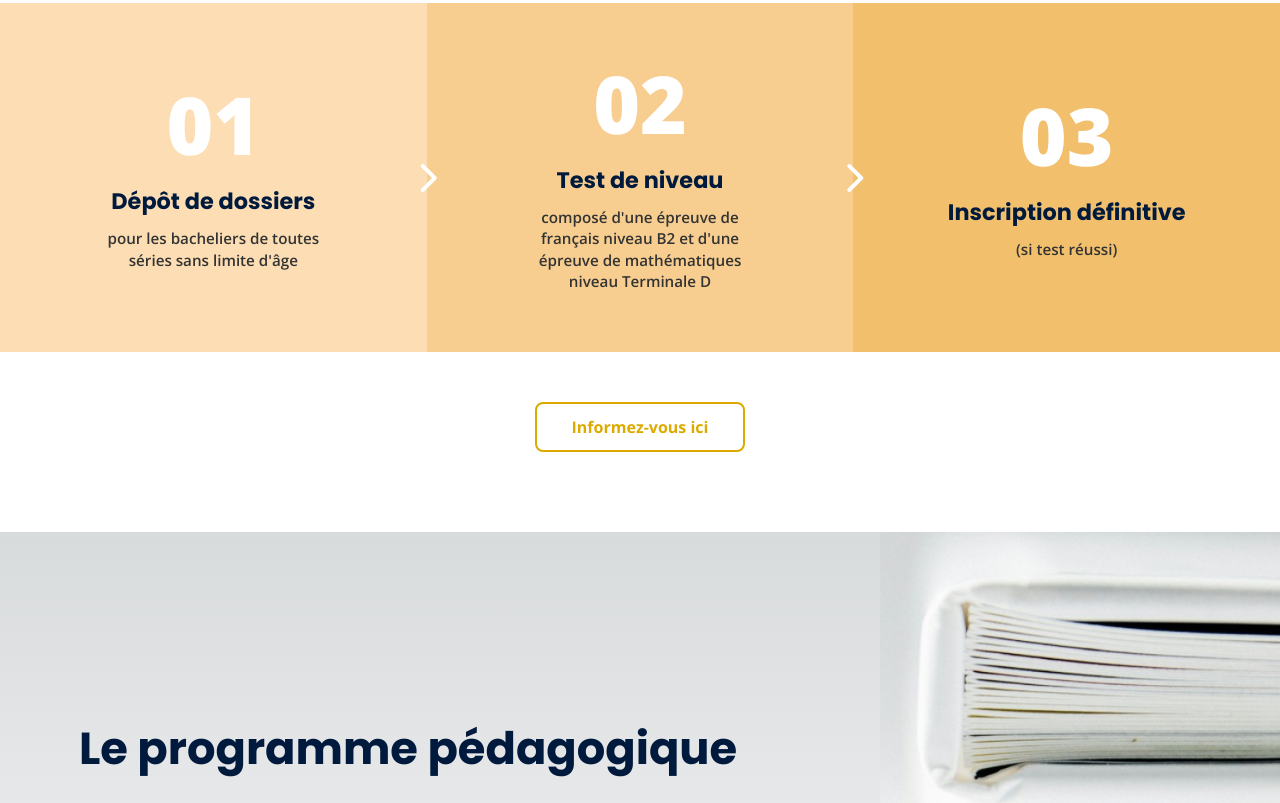
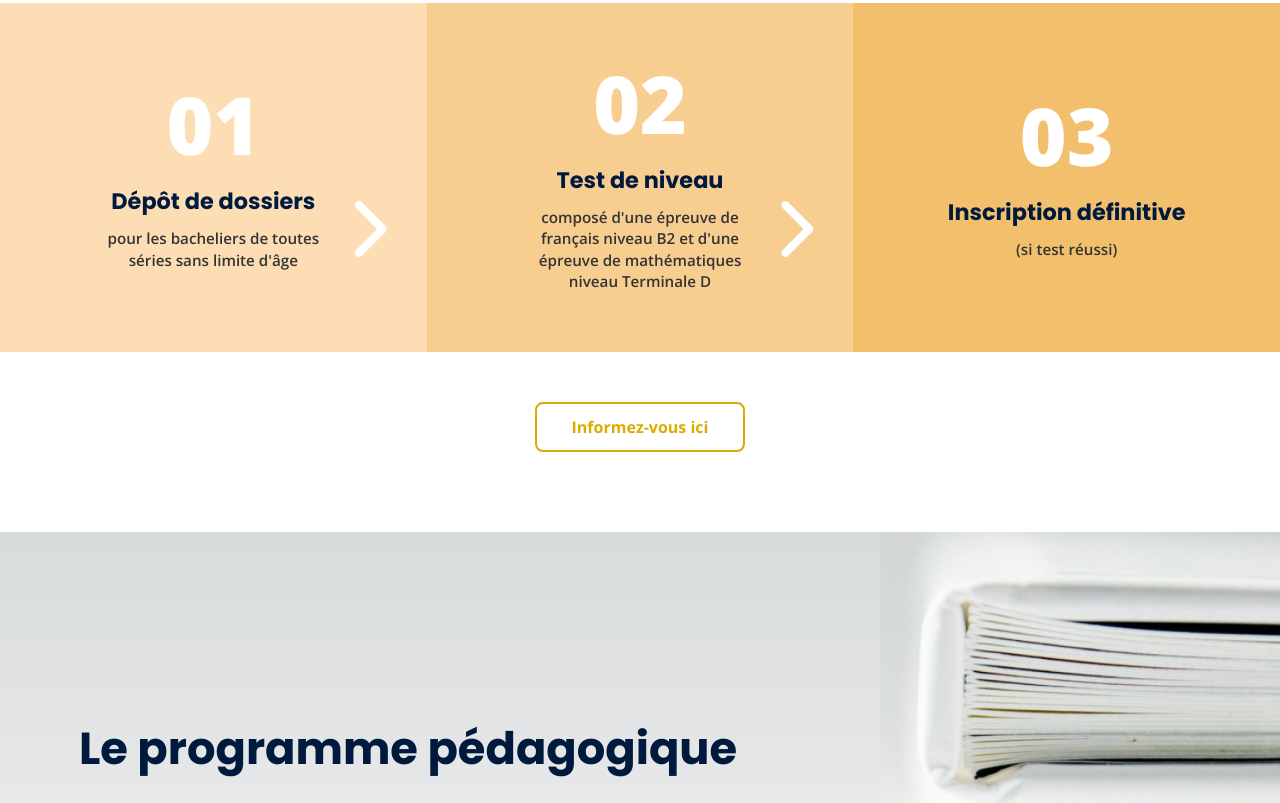
Before and after one commit to Kiady06/ExamenWeb1N4-STD25124, a plain HTML site: page index.html in a window 1280 px wide. Shown: the part 4443-5246 px from the top of the page. Drawn offline with nearby package versions, Linux system fonts and the light colour scheme.

Commit message:
fix : the step separator was not placed exactly like the model and was too small

```diff
--- a/assets/css/index.css
+++ b/assets/css/index.css
@@ -645,7 +645,7 @@ header nav {
   display: flex;
   align-items: center;
   background-color: transparent;
-  position: relative;
+  /* position: relative; */
   width: 0;
   z-index: 5;
 }
@@ -653,8 +653,9 @@ header nav {
 /* On utilise l'icône FontAwesome pour la flèche blanche */
 .step-separator i {
   color: white;
-  font-size: 2rem;
-  transform: translateX(-50%); /* Centre la flèche sur la jointure */
+  font-size: 4rem;
+  transform: translateX(-200%) translateY(80%);
+
 }
 
 /* --- Bouton du bas --- */
--- a/assets/css/responsive.css
+++ b/assets/css/responsive.css
@@ -253,6 +253,7 @@
   }
 
   .step-separator i {
+    font-size: 2rem;
     transform: rotate(90deg) translateX(-50%);
   }
 
```
